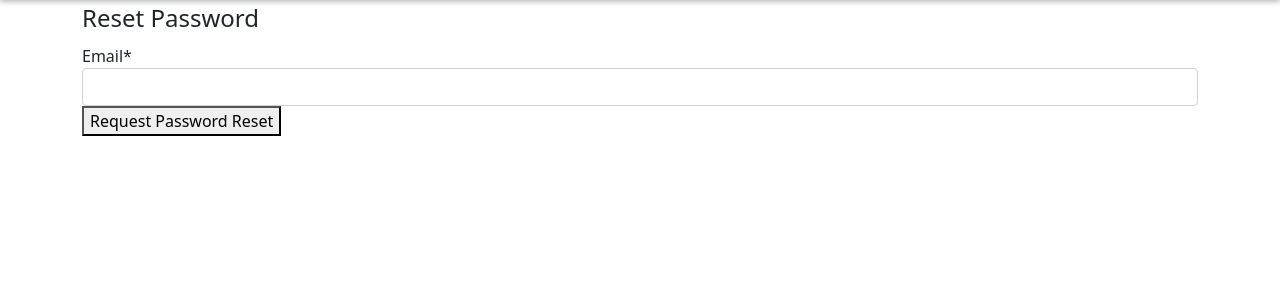
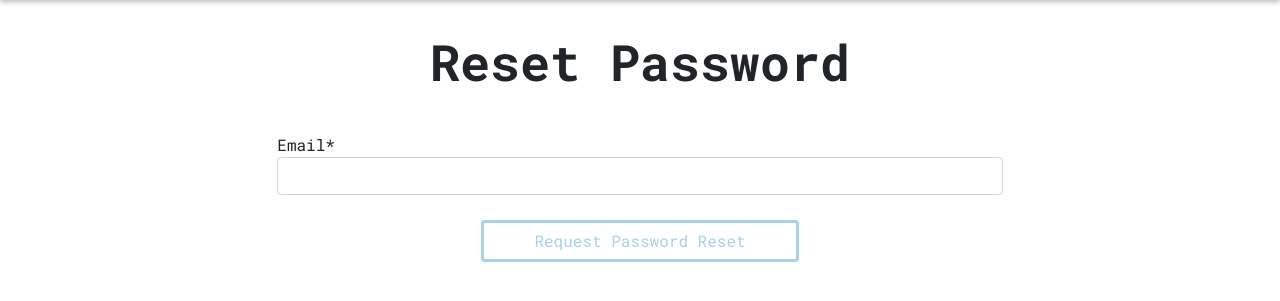
Before and after one commit to ADSteele916/nwhacks2021, a Django app: page /password-reset/ in a window 1280 px wide. Shown: the part 77-378 px from the top of the page. Run offline with Django 3.2, Linux system fonts and the light colour scheme; some libraries are stand-ins or nearby versions.

Commit message:
Reset password and links stuff

```diff
--- a/grades/static/grades/main.css
+++ b/grades/static/grades/main.css
@@ -252,3 +252,11 @@
     font-family: 'Roboto Mono', monospace;
     margin-top: 10px;
 }
+
+a {
+    color: #F76C6C;
+}
+
+a:hover {
+    color: #f8e9a1;
+}
--- a/templates/users/password_reset.html
+++ b/templates/users/password_reset.html
@@ -5,9 +5,13 @@
     <form method="POST">
         {% csrf_token %}
         <fieldset>
-            <legend>Reset Password</legend>
-            {{ form|crispy }}
+            <legend class="page-title">Reset Password</legend>
+            <div class="login-fields">
+                {{ form|crispy }}
+            </div>
         </fieldset>
-        <button type="submit">Request Password Reset</button>
+        <div class="text-center">
+            <button class="btn btn-outline-info login-btn" type="submit">Request Password Reset</button>
+        </div>
     </form>
 {% endblock content %}
```
